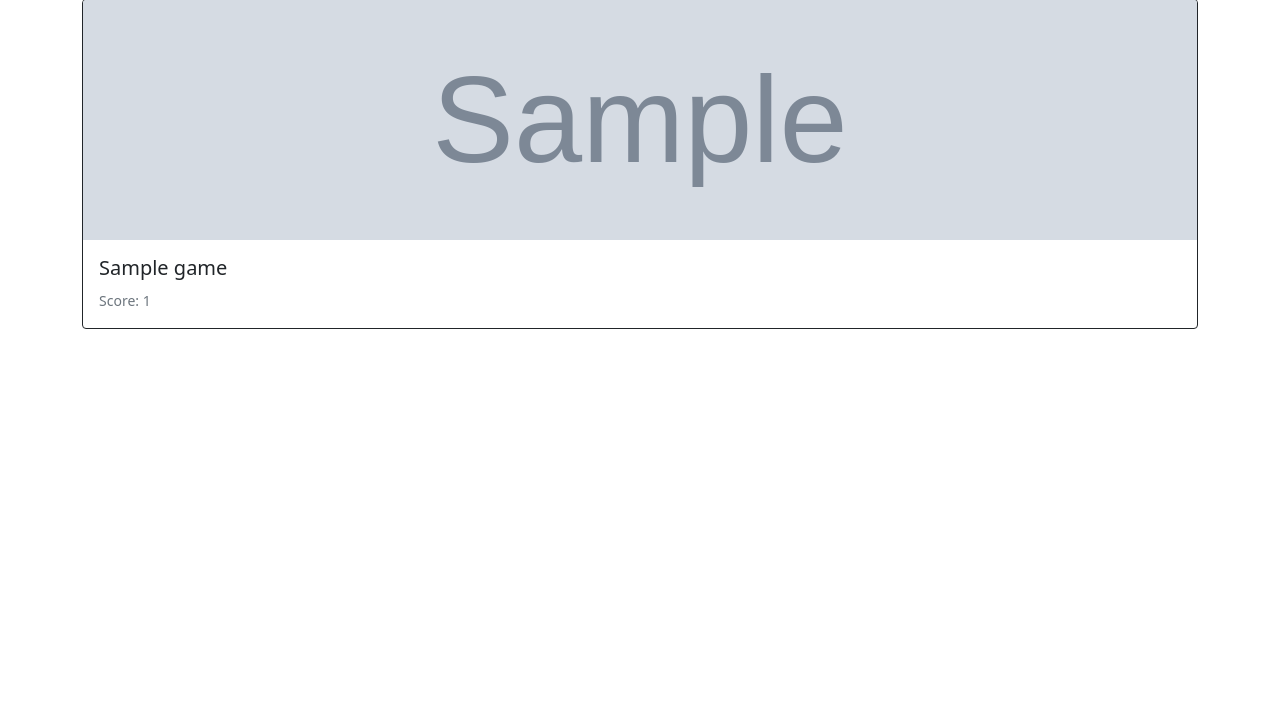
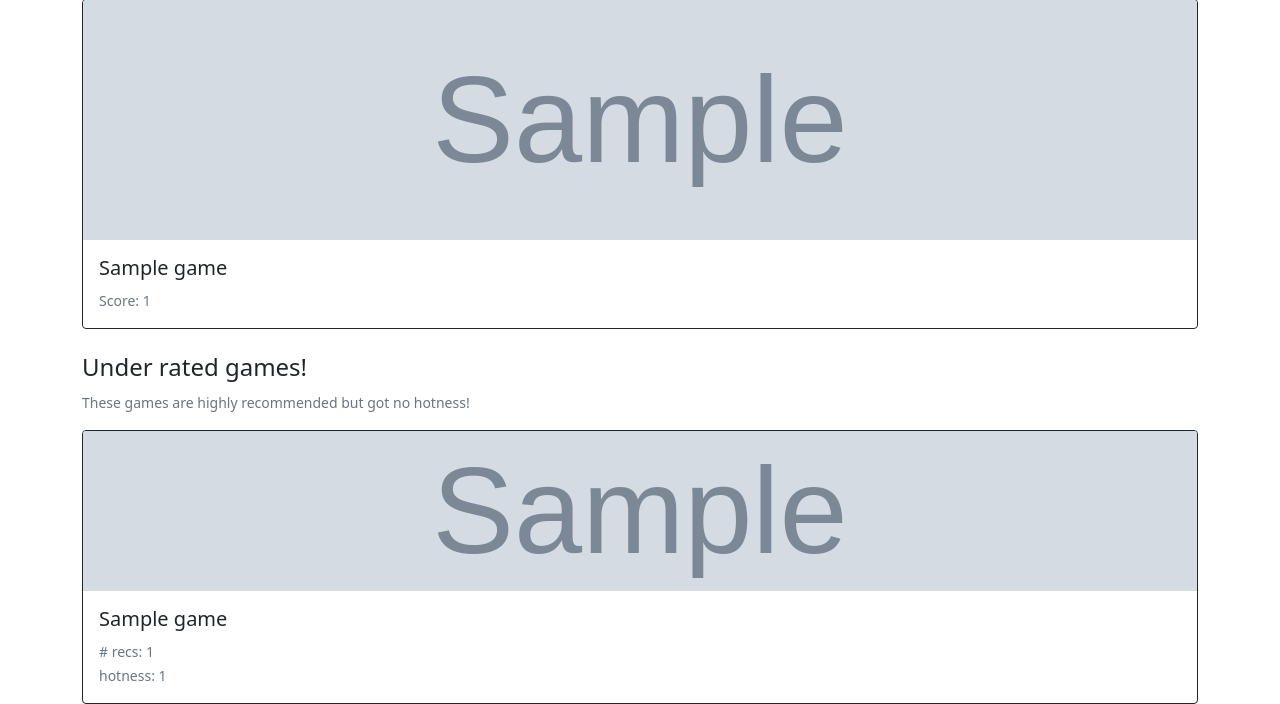
Before and after one commit to Tjorriemorrie/bggd, a Django app: page / in a window 1280 px wide. Shown: the part 255-959 px from the top of the page. Before the commit the page ends 584 px from the top, so only its background shows below. Run offline with Django 3.2, Linux system fonts and the light colour scheme; tables that the repository leaves empty hold one stand-in row (values such as "Sample post"); grey boxes marked "Sample" are stand-in pictures; some libraries are stand-ins or nearby versions.

```diff
--- a/main/management/commands/scrape_games.py
+++ b/main/management/commands/scrape_games.py
@@ -16,7 +16,7 @@ class Command(BaseCommand):
     def handle(self, *args, **options):
 
         counter = 0
-        limit = 7
+        limit = 3
         total_game_cnt = Game.objects.count()
         daily_cut = total_game_cnt // limit
 
@@ -39,5 +39,5 @@ class Command(BaseCommand):
         logger.info('No more new games, will scrape for next one...')
         scrape_rankings()
 
+        logger.info(''.join(['='] * 99))
         logger.info('Scraping done')
-        logger.info(''.join(['='] * 99))
--- a/main/management/commands/scrape_players.py
+++ b/main/management/commands/scrape_players.py
@@ -33,6 +33,7 @@ class Command(BaseCommand):
         self.prefix = f'[{self.count}/{int(exp)}]'
 
     def _process(self, players: List[Player], game_ids: List[int], keyword: str):
+        top_n = len(game_ids) // 100
         for player in players:
             self._check_watch()
             # details
@@ -52,7 +53,7 @@ class Command(BaseCommand):
                 logger.info(f'Deleted player without ratings {player}')
             # recommendations
             else:
-                predict_player(player, game_ids, top_n=3)
+                predict_player(player, game_ids, top_n=top_n)
             logger.info(f'{self.prefix} {keyword} {player}')
 
     def _loader(self):
@@ -104,8 +105,8 @@ class Command(BaseCommand):
             players = Player.objects.order_by(
                 'scraped_at').all()[:1_000]
 
+        logger.info(''.join(['='] * 99))
         logger.info('Done')
-        logger.info(''.join(['='] * 99))
 
     def handle(self, *args, **options):
         try:
--- a/main/models.py
+++ b/main/models.py
@@ -73,6 +73,15 @@ class Game(models.Model):
     @property
     def bgg_link(self):
         return f'https://www.boardgamegeek.com/boardgame/{self.bgg_id}'
+
+    def mechanics_comma(self) -> str:
+        return ', '.join([m.name for m in self.mechanics.all()])
+
+    def families_comma(self) -> str:
+        return ', '.join([f.name for f in self.families.all()])
+
+    def categories_comma(self) -> str:
+        return ', '.join([c.name for c in self.categories.all()])
 
 
 class Player(models.Model):
--- a/main/recommendations.py
+++ b/main/recommendations.py
@@ -86,7 +86,7 @@ def predict_player(
     player.rec_at = now()
 
     # score player
-    player.reviews_scr = 0
+    player.reviews_scr = None  # filter used on listing
     if player.reviews_cnt >= 3:
         ratings = SortedList([r.rating for r in reviews])
         spaces = np.linspace(1, 10, num=len(ratings))
--- a/main/templates/main/game_list.html
+++ b/main/templates/main/game_list.html
@@ -140,6 +140,9 @@
         <p>The rating is the recalculated average of the ratings that is scraped
           from the game. It appears different to BGG ranking outcomes, so BGG
           probably omit/adjust certain ratings based on some criteria.</p>
+        <p>recs = Recommendations: an indication of an estimation on how
+        many more players would like the game.</p>
+        <p>Hotness is a score of ratings for the past 30 days.</p>
       </div>
     </div>
   </div>
--- a/main/templates/main/home.html
+++ b/main/templates/main/home.html
@@ -68,5 +68,35 @@
       </div>
     </div>
 
+    <br/>
+    <div class="row">
+      <h4>Under rated games!</h4>
+      <p class="text-muted"><small>These games are highly recommended but got no hotness!</small></p>
+    </div>
+
+    <div class="row">
+      <div class="col">
+        <div class="card-group">
+          {% for ur in underrated %}
+            <div class="card border-dark">
+              <a href="{% url 'game_detail' ur.id %}" class="text-reset text-decoration-none">
+                <img src="{{ ur.img }}" class="card-img-top"/>
+                <div class="card-body">
+                  <h5 class="card-title">{{ ur.name }}</h5>
+                  <p class="card-text">
+                    <small class="text-muted">
+                      # recs: {{ ur.recs_cnt|intcomma }}
+                      <br/>
+                      hotness: {{ ur.hotness|floatformat:0|intcomma }}
+                    </small>
+                  </p>
+                </div>
+              </a>
+            </div>
+          {% endfor %}
+        </div>
+      </div>
+    </div>
+
   </div>
 {% endblock %}
--- a/main/templates/main/player_list.html
+++ b/main/templates/main/player_list.html
@@ -86,5 +86,6 @@
     {% endif %}
 
 
+    <p>Players need at least 3 ratings to show up on the list.</p>
   </div>
 {% endblock %}
--- a/main/views.py
+++ b/main/views.py
@@ -22,12 +22,19 @@ logger = logging.getLogger(__name__)
 def home_view(request):
     ctx = cache.get('home_view')
     if not ctx:
+        underrated = Game.objects.filter(
+            Q(recs_cnt__isnull=False) &
+            Q(hotness__isnull=False) &
+            Q(hotness__gt=0)
+        ).annotate(underrated=F('recs_cnt') / F('hotness')).order_by(
+            '-underrated').all()[:5]
         ctx = {
             'nav': 'home',
             'game_cnt': Game.objects.count(),
             'player_cnt': Player.objects.count(),
             'review_cnt': Review.objects.count(),
             'hotness': Game.objects.order_by('-hotness')[:10],
+            'underrated': underrated,
         }
         cache.set('home_view', ctx)
     return render(request, 'main/home.html', ctx)
```
Also changed, not shown: main/templates/main/game_detail.html (+7 -0 lines).
